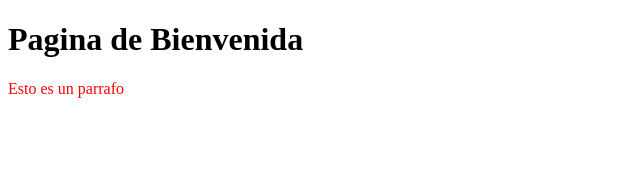
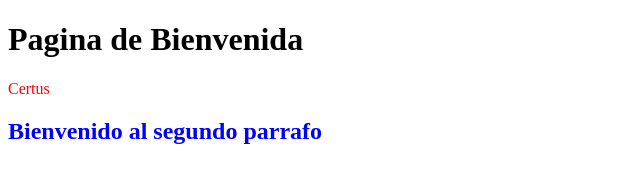
Before and after one commit to Marcial554/certus.21-04, a plain HTML site: page index.html in a window 1280 px wide. Shown: the whole page, without its empty margins (0-640 px from the left). Drawn offline with Linux system fonts and the light colour scheme.

Commit message:
Update index.html

```diff
--- a/index.html
+++ b/index.html
@@ -8,5 +8,14 @@
 <body>
    <h1>Pagina de Bienvenida</h1>
    <p id="mensaje" style="color: red;">Esto es un parrafo</p>
+
+   <script>
+    document.getElementById('mensaje').innerHTML='Certus';
+    document.write("<h2 style='color: blue;'> Bienvenido al segundo parrafo</h2>");
+    window.alert('Bienvenido a certus');
+    console.log('Menasaje de la consola del navegador');
+
+   </script>
+
 </body>
 </html>
```
